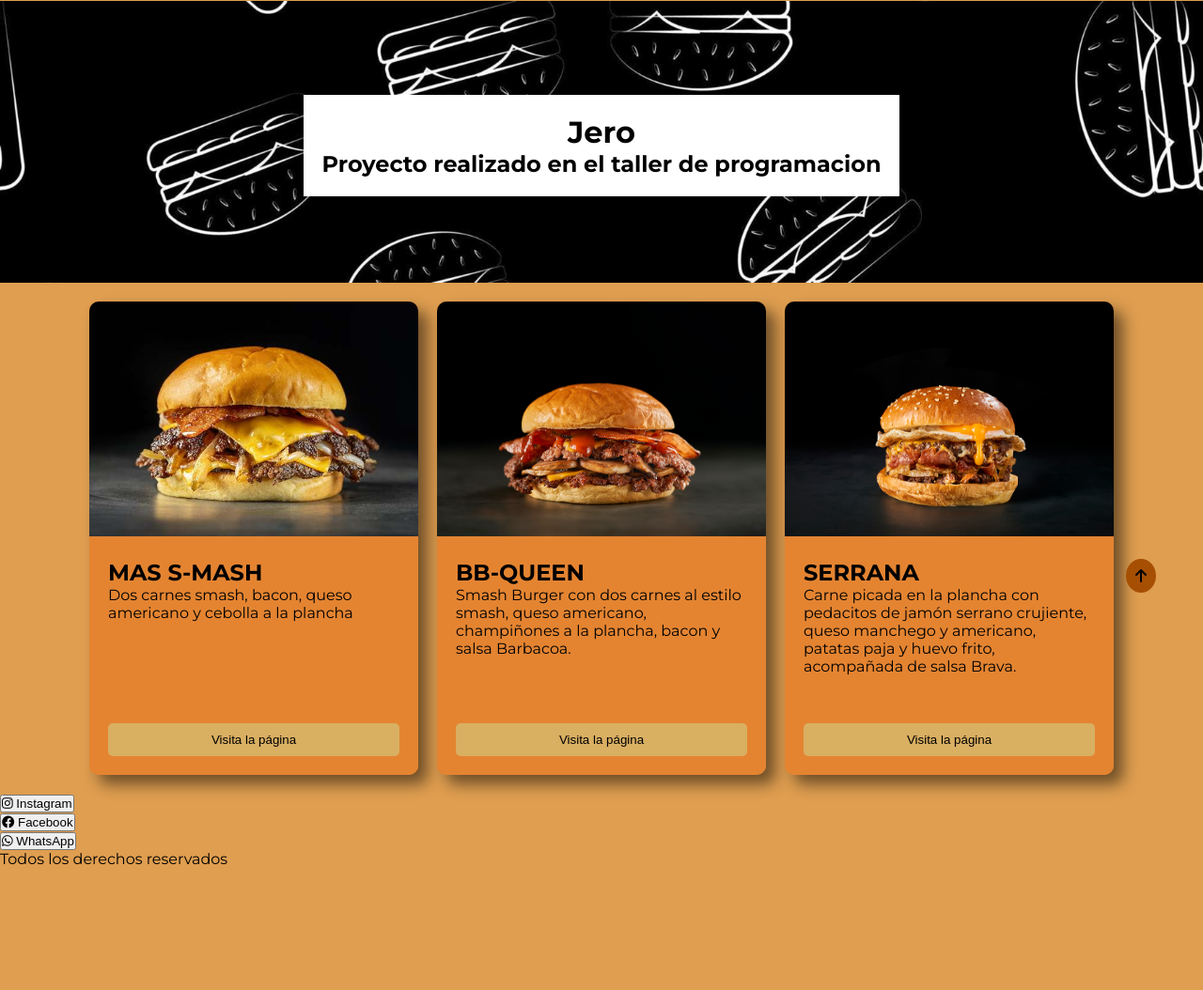
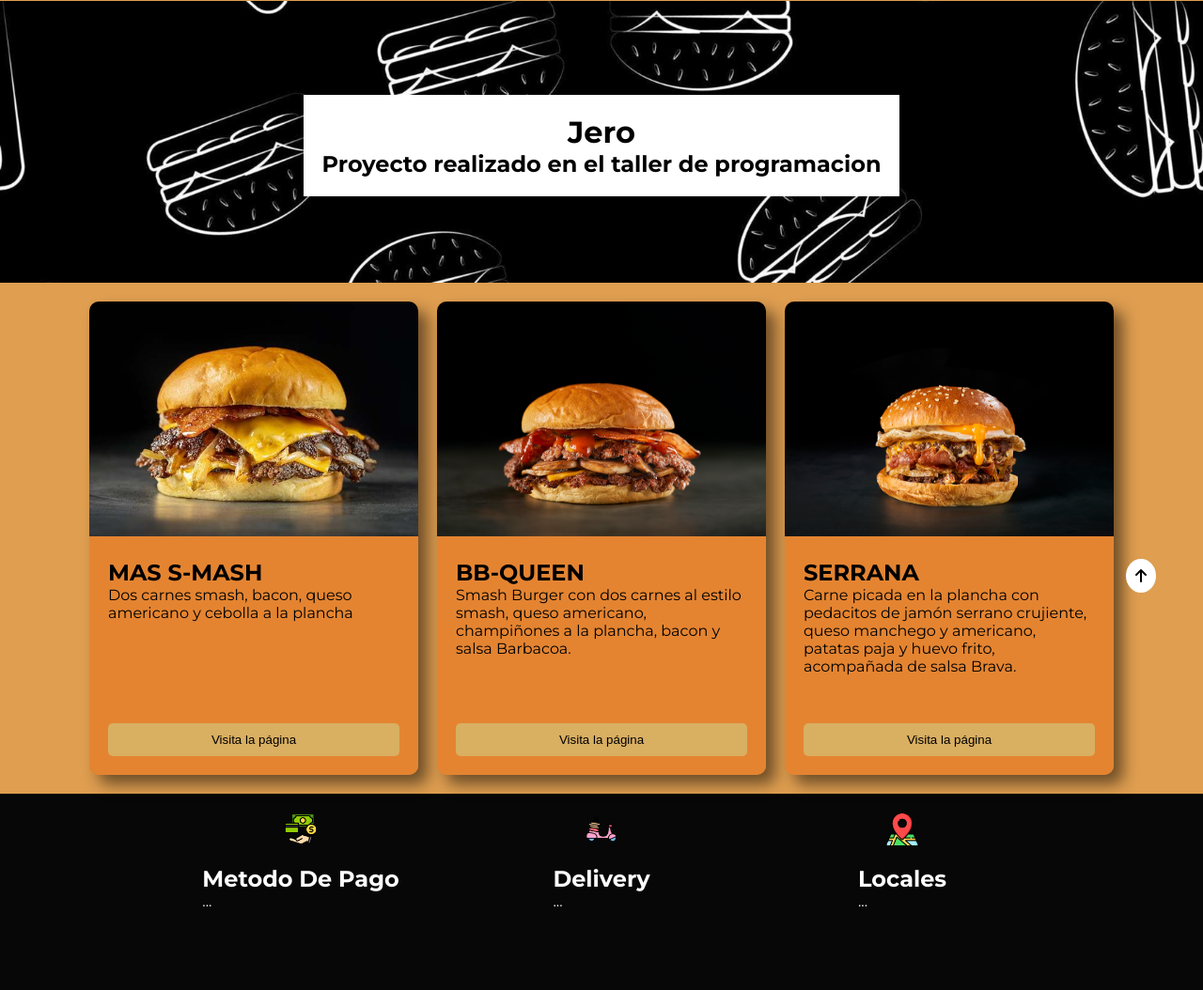
Before and after one commit to JeroAsenjo/Integracion, a plain HTML site: page index.html in a window 1280 px wide. Shown: the part 119-1173 px from the top of the page at 94% size. Before the commit the page ends 1043 px from the top, so only its background shows below. Drawn offline with nearby package versions, Linux system fonts and the light colour scheme.

Commit message:
Add files via upload

```diff
--- a/index.html
+++ b/index.html
@@ -22,11 +22,11 @@
 
 <body>
     <header> <!-- Etiqueta semantica de encabezado -->
-        <img src="./image/logo.jpg" alt="Logo hamburguesa" class="imagelogoheader animate__animated animate__bounce">
+        <img src="./image/logo.jpg" alt="Logo hamburguesa" class="imagelogoheader">
         <nav> <!-- Etiqueta semantica barra de navegación -->
             <ul class="navbar"> <!-- Etiqueta lógica lista desordenada -->
                 <li> <!-- Etiqueta lógica item de la lista -->
-                    <a target="_blank" href="#">Inicio</a>
+                    <a href="#">Inicio</a>
                 </li>
                 <li>
                     <a href="#">Quiénes somos</a>
@@ -92,35 +92,32 @@
         <a href="#top"><i class="fa-solid fa-arrow-up arrow-top"></i></a>
     </main>
     <footer>
-        <nav>
-            <ul>
-                <li>
-                    <a href="https://www.instagram.com/" target="_blank">
-                        <button>
-                            <i class="fa-brands fa-instagram"></i>
-                            Instagram
-                        </button>
-                    </a>
-                </li>
-                <li>
-                    <a href="https://www.facebook.com/" target="_blank">
-                        <button>
-                            <i class="fa-brands fa-facebook"></i>
-                            Facebook
-                        </button>
-                    </a>
-                </li>
-                <li>
-                    <a href="https://web.whatsapp.com/" target="_blank">
-                        <button>
-                            <i class="fa-brands fa-whatsapp"></i>
-                            WhatsApp
-                        </button>
-                    </a>
-                </li>
-            </ul>
-        </nav>
-        <p>Todos los derechos reservados</p>
+        <section class="listadoCartas2">
+            <article class="carta2">
+                <img src="./image/metodo-de-pago.png" alt="">
+                <div>
+                    <div>
+                    <h2>Metodo De Pago</h2>
+                    <p>...</p>
+                </div>
+            </article>
+            <article class="carta2 ">
+                <img src="./image/entrega-de-comida.png" alt="">
+                <div>
+                    <div>
+                    <h2>Delivery</h2>
+                    <p>...</p>
+                </div>
+            </article>
+            <article class="carta2">
+                <img src="./image/mapa.png" alt="">
+                <div>
+                    <div>
+                        <h2>Locales</h2>
+                        <p>...</p>
+                </div>
+            </article>
+        </section>
     </footer>
 </body>
 
--- /dev/null
+++ b/styles/footer.css
@@ -0,0 +1,42 @@
+footer {
+    background-color: rgb(7, 7, 7);
+    display: flex;
+}
+.listadoCartas2{
+    display: flex;
+    flex-wrap: wrap;
+    gap: 20px;
+    justify-content: center;
+    margin: 20px;
+    width: 100%;
+    color: white;
+}
+
+/* Estilos cartas */
+.carta2{
+    background-color: rgb(7, 7, 7);
+    width: 300px;
+    border-radius: 10px;
+    display: flex;
+    flex-direction: column;
+    align-items: center;
+
+}
+
+.carta2 > div{
+    padding: 20px;
+    background-color: rgb(7, 7, 7);
+    border-radius: 0px 0px 10px 10px ;
+    display: flex;
+    flex-direction: column;
+    justify-content: space-between;
+    height: 150px;
+}
+
+/* Estilos imagen */
+.carta2 img{
+    width: 12%;
+    height: 20%px;
+    object-fit: cover;
+    border-radius: 10px 10px 0px 0px;
+}
--- a/styles/globals.css
+++ b/styles/globals.css
@@ -1,6 +1,7 @@
 @import url(./header.css);
 @import url(./cards.css);
 @import url(./banner.css);
+@import url(./footer.css);
 *{
     margin: 0;
     padding: 0%;
@@ -29,10 +30,11 @@ ul{
 }
 
 .arrow-top{
+
     position: fixed;
     right: 50px;
     bottom: 50px;
-    background-color: #A64F03;
+    background-color: #ffffff;
     padding: 10px;
     border-radius: 50%;
 }
--- a/styles/header.css
+++ b/styles/header.css
@@ -10,7 +10,6 @@ header {
     background-color: var(--color-primario);
     top: 0px;
     z-index: 1;
-
 }
 header img.imagelogoheader {
     width: 80px;
```
Also changed, not shown: image/entrega-de-comida.png (added), image/mapa.png (added), image/metodo-de-pago.png (added), styles/cards.css (line endings or trailing spaces).
